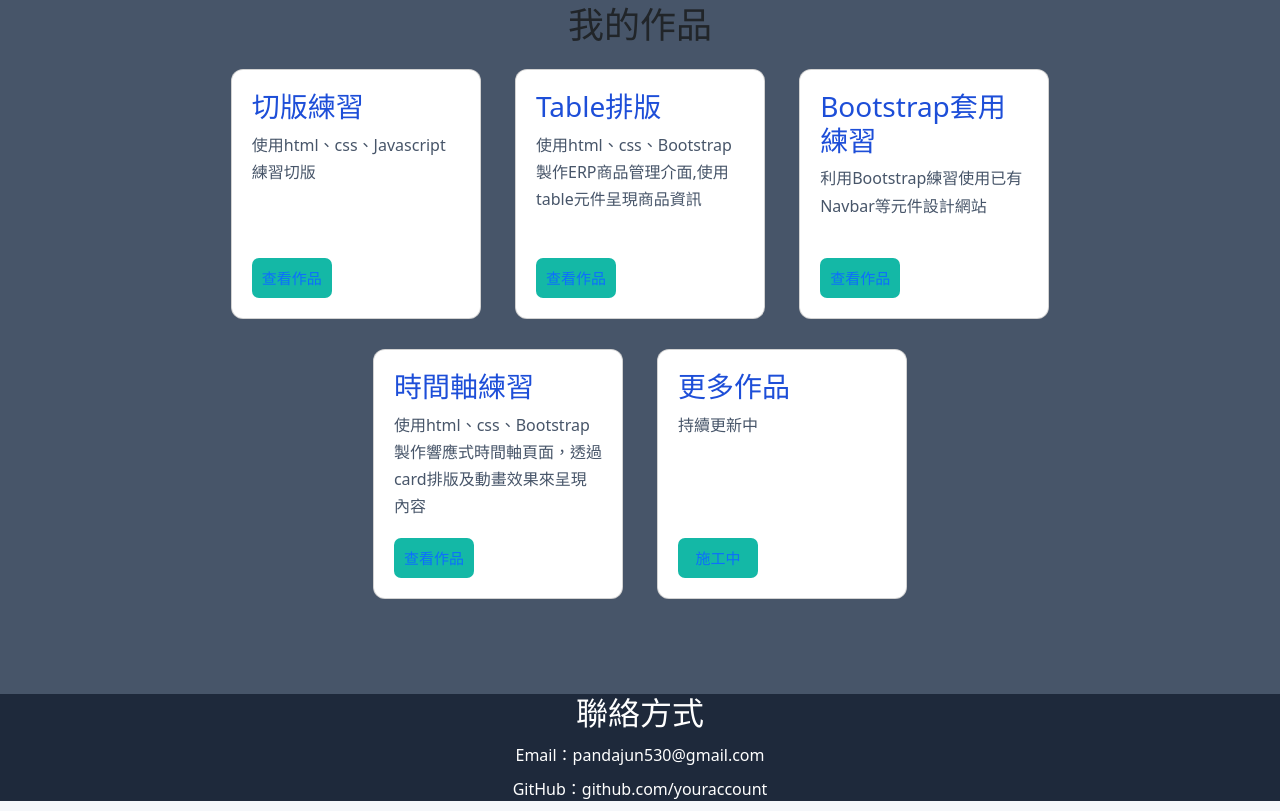
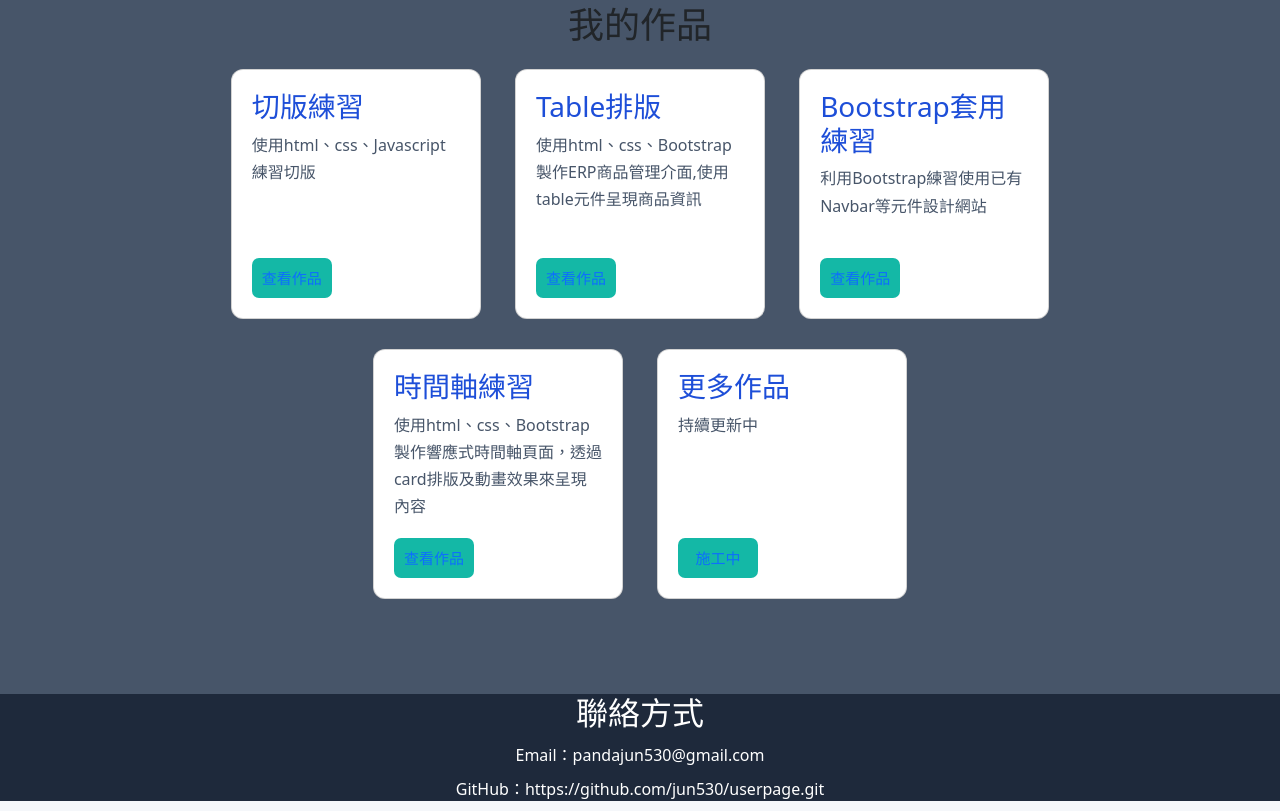
Before and after one commit to jun530/userpage, a plain HTML site: page index.html in a window 1280 px wide. Shown: the part 877-1688 px from the top of the page. Drawn offline with Linux system fonts and the light colour scheme; a web font is replaced by a local one.

Commit message:
主頁更新

```diff
--- a/index.html
+++ b/index.html
@@ -196,7 +196,7 @@
 
         <p>Email：pandajun530@gmail.com</p>
 
-        <p>GitHub：github.com/youraccount</p>
+        <p>GitHub：https://github.com/jun530/userpage.git</p>
 
 
     </section>
```
